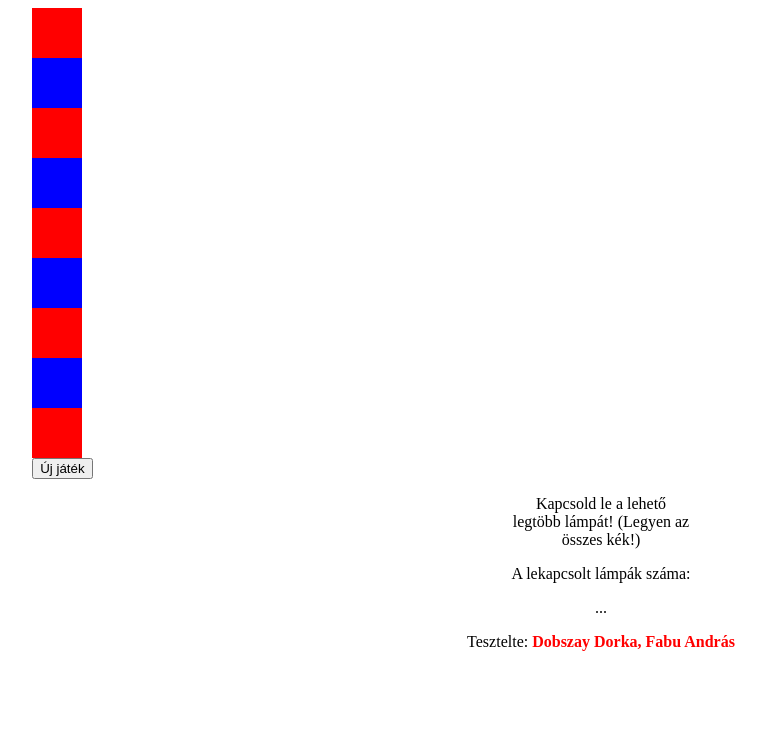
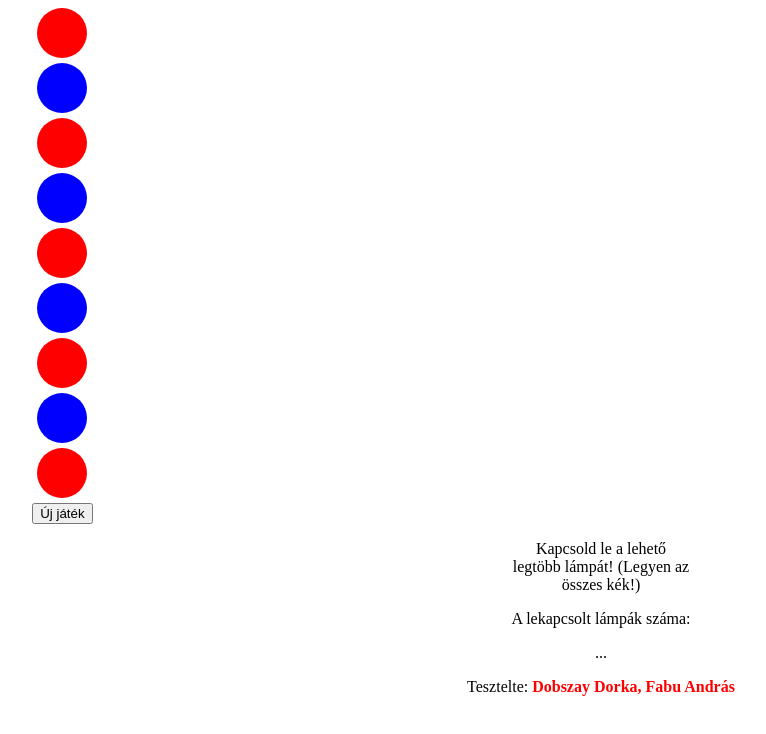
Before and after one commit to DDorka02/LightsOn, a plain HTML site: page index.html in a window 1280 px wide. Shown: the whole page, without its empty margins (39-805 px from the left). Drawn offline with nearby package versions, Linux system fonts and the light colour scheme.

Commit message:
korok letrevaltozasa

```diff
--- a/style.css
+++ b/style.css
@@ -15,4 +15,6 @@ p {
 .kepek{
     width: 50px;
     height: 50px;
+    border-radius: 50px;
+    margin:5px;
 }
```
